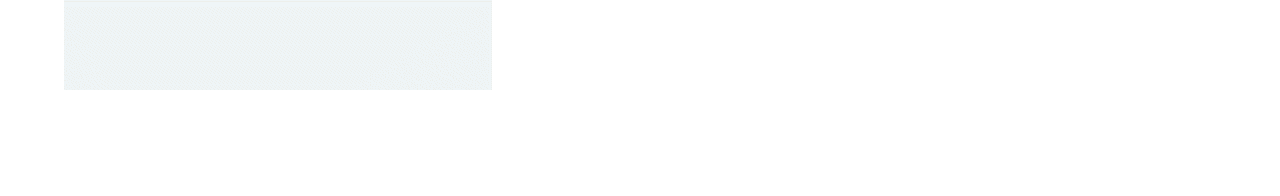
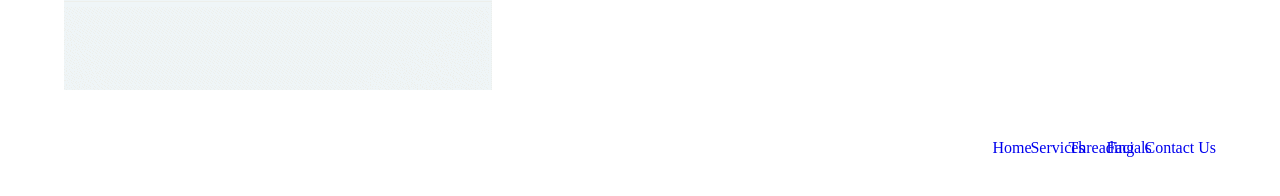
Before and after one commit to ParisThreadingSalon/ParisThreadingSalon.github.io, a plain HTML site: page index.html in a window 1280 px wide. Drawn offline with Linux system fonts and the light colour scheme.

Commit message:
Update index.html

```diff
--- a/index.html
+++ b/index.html
@@ -61,10 +61,11 @@ Author's Website: AwesomeHacker.tk \ \ \ \ \ \ \ \ \ \ \ \ \ \ \ \ \ \ \ \ \ \ \
 				</div>
 				<div class="top-social-icons">
 					<ul>
-						<li><a class="icon1" href="#"> </a></li>
-						<li><a class="icon2" href="#"> </a></li>
-						<li><a class="icon3" href="#"> </a></li>
-						<li><a class="icon4" href="#"> </a></li>
+						<li><a class="icon1" href="#">Home</a></li>
+						<li><a class="icon2" href="#">Services</a></li>
+						<li><a class="icon3" href="#">Threading</a></li>
+						<li><a class="icon4" href="#">Facials</a></li>
+						<li><a class="icon5" href="#">Contact Us</a></li>
 					</ul>
 				</div>
 				<div class="clear"> </div>
```
